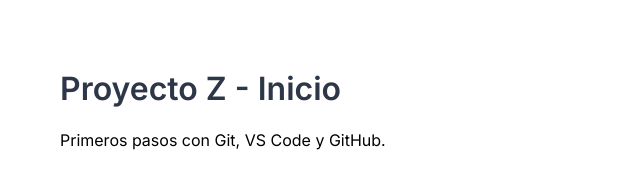
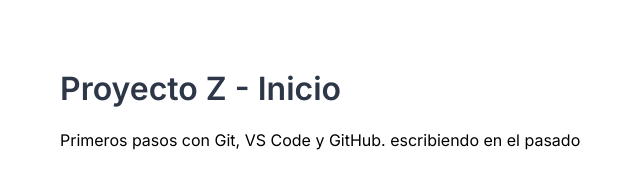
Before and after one commit to carmencng94/git_ondavital, a plain HTML site: page git/index.html in a window 1280 px wide. Shown: the whole page, without its empty margins (180-820 px from the left). Drawn offline with Linux system fonts and the light colour scheme.

Commit message:
testo modificado

```diff
--- a/git/index.html
+++ b/git/index.html
@@ -14,6 +14,8 @@
 </head>
 <body>
   <h1>Proyecto Z - Inicio</h1>
-  <p>Primeros pasos con Git, VS Code y GitHub.</p>
+  <p>Primeros pasos con Git, VS Code y GitHub.
+    escribiendo en el pasado
+  </p>
 </body>
 </html>
```
